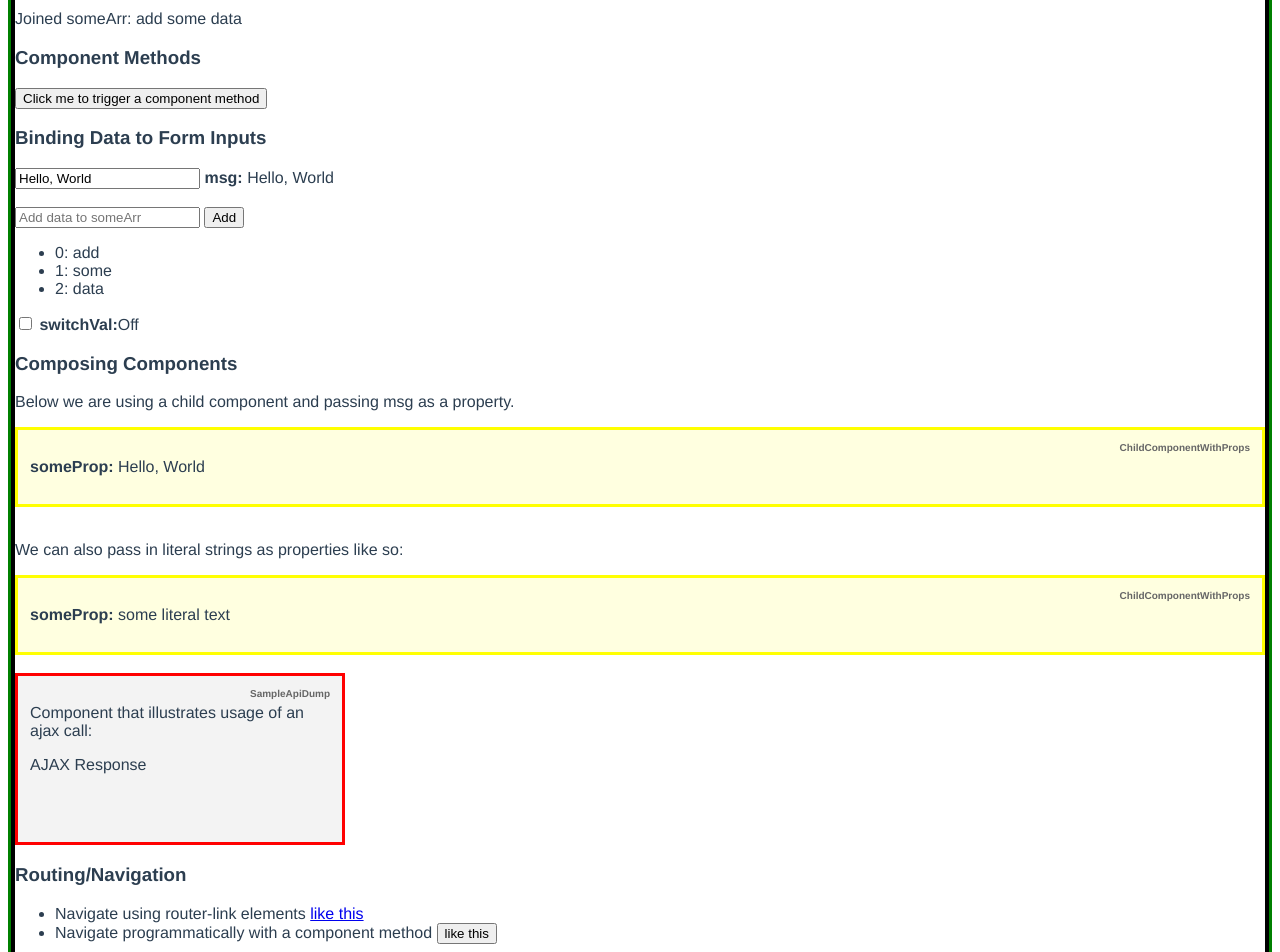
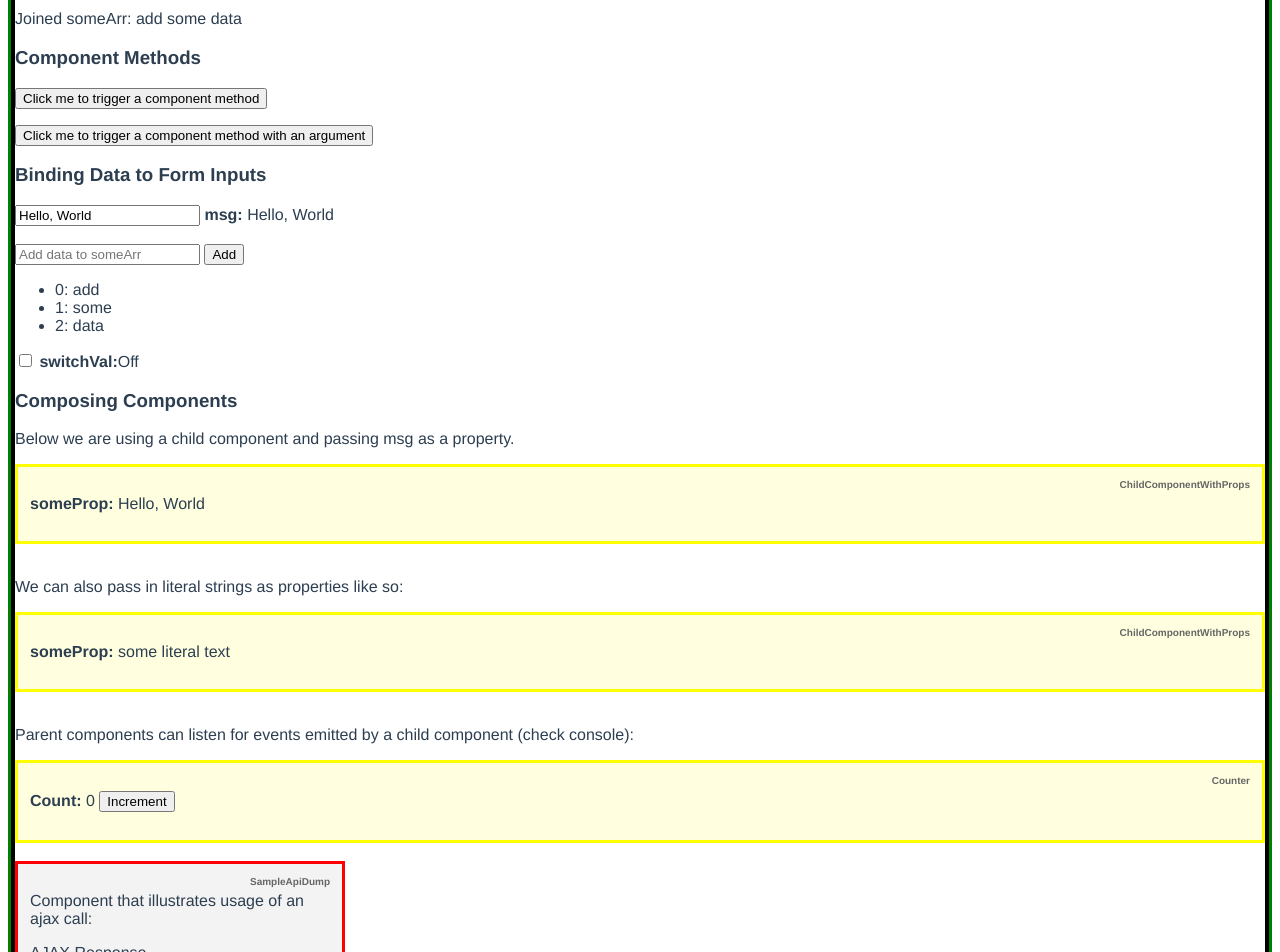
Before and after one commit to goalbook/vue-spa-starter, a Vue app: page /#/ in a window 1280 px wide. Shown: the part 300-1252 px from the top of the page. Built offline with nearby package versions, Linux system fonts and the light colour scheme; no server answers.

Commit message:
added Counter sample component to show listening to child events, and event handlers with arguments

```diff
--- /dev/null
+++ b/src/sample/Counter.vue
@@ -0,0 +1,32 @@
+<template>
+  <div class="counter">
+    <div class="component-label">Counter</div>
+    <p><b>Count: </b>{{count}} <button v-on:click="increment">Increment</button></p>
+  </div>
+</template>
+
+<script>
+  export default {
+    name: 'counter-with-props',
+    data() {
+      return {
+        count: 0
+      }
+    },
+    methods: {
+      increment() {
+        this.count += 1
+        this.$emit('countUpdated', this.count)
+      }
+    }
+  }
+</script>
+
+<!-- Add "scoped" attribute to limit CSS to this component only -->
+<style scoped>
+  .counter {
+    padding: 12px;
+    background: lightyellow;
+    border: 3px solid yellow;
+  }
+</style>
--- a/src/sample/Hello.vue
+++ b/src/sample/Hello.vue
@@ -27,7 +27,8 @@
     <p>Joined someArr: {{joinedArr}}</p>
 
     <h3>Component Methods</h3>
-    <p><button v-on:click="handleClick()">Click me to trigger a component method</button></p>
+    <p><button v-on:click="handleClick">Click me to trigger a component method</button></p>
+    <p><button v-on:click="handleClickWithArg('some argument string')">Click me to trigger a component method with an argument</button></p>
 
     <h3>Binding Data to Form Inputs</h3>
     <input type="text" v-model="msg"> <b>msg: </b> {{msg}}
@@ -35,7 +36,7 @@
     <br>
     <br>
 
-    <input type="text" v-model="newArrData" placeholder="Add data to someArr"> <button v-on:click="addToArray()">Add</button>
+    <input type="text" v-model="newArrData" placeholder="Add data to someArr"> <button v-on:click="addToArray">Add</button>
     <ul>
       <li v-for="(elem, index) in someArr" v-bind:key="index">{{index}}: {{elem}}</li>
     </ul>
@@ -54,6 +55,9 @@
     <p>We can also pass in literal strings as properties like so:</p>
     <child-component-with-props someProp="some literal text"></child-component-with-props>
     <br>
+    <p>Parent components can listen for events emitted by a child component (check console):</p>
+    <counter v-on:countUpdated="notifyLatestCount"></counter>
+    <br>
     <sample-api-dump></sample-api-dump>
 
     <h3>Routing/Navigation</h3>
@@ -66,6 +70,7 @@
 
 <script>
 import ChildComponentWithProps from './ChildComponentWithProps'
+import Counter from './Counter'
 import SampleApiDump from './SampleApiDump'
 
 export default {
@@ -77,7 +82,8 @@ export default {
   // See here: https://vuejs.org/v2/guide/components.html#Registration
   components: {
     'child-component-with-props': ChildComponentWithProps,
-    'sample-api-dump': SampleApiDump
+    'sample-api-dump': SampleApiDump,
+    'counter': Counter
   },
 
   // whatever is returned by data() can be referenced directly in the template
@@ -114,11 +120,17 @@ export default {
     handleClick () {
       alert('Triggered from a component method')
     },
+    handleClickWithArg (argString) {
+      alert(argString)
+    },
     addToArray () {
       if (this.newArrData) {
         this.someArr.push(this.newArrData)
         this.newArrData = ''
       }
+    },
+    notifyLatestCount (count) {
+      console.log(`Counter was incremented to ${count}`)
     },
     // see http://router.vuejs.org/en/api/component-injections.html
     navigateProgrammatically () {
```
Also changed, not shown: 1 other file (tests, documents, lock files or other folders).
